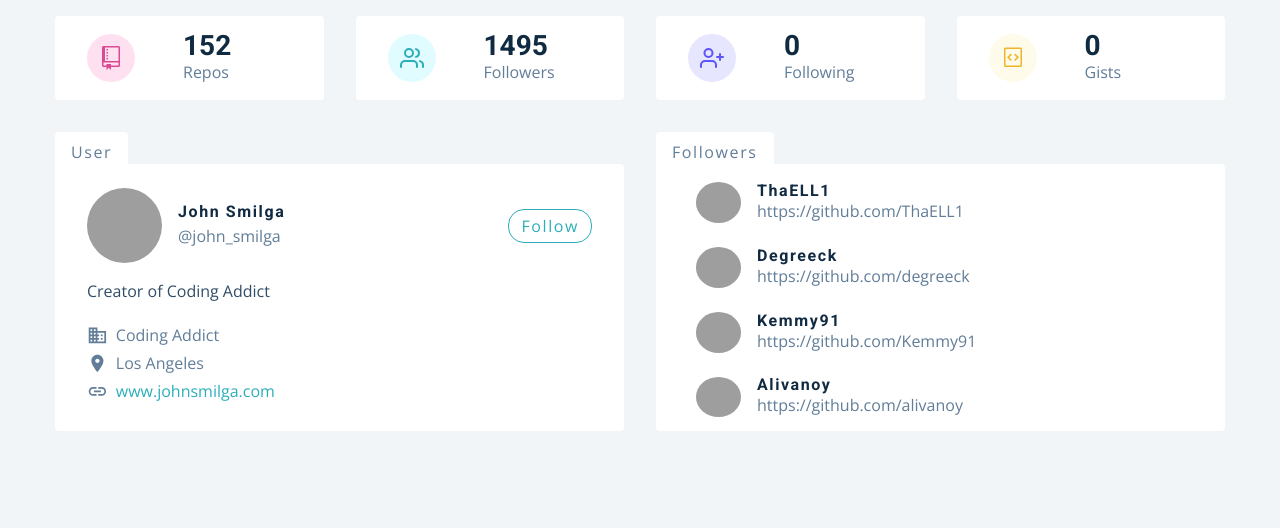
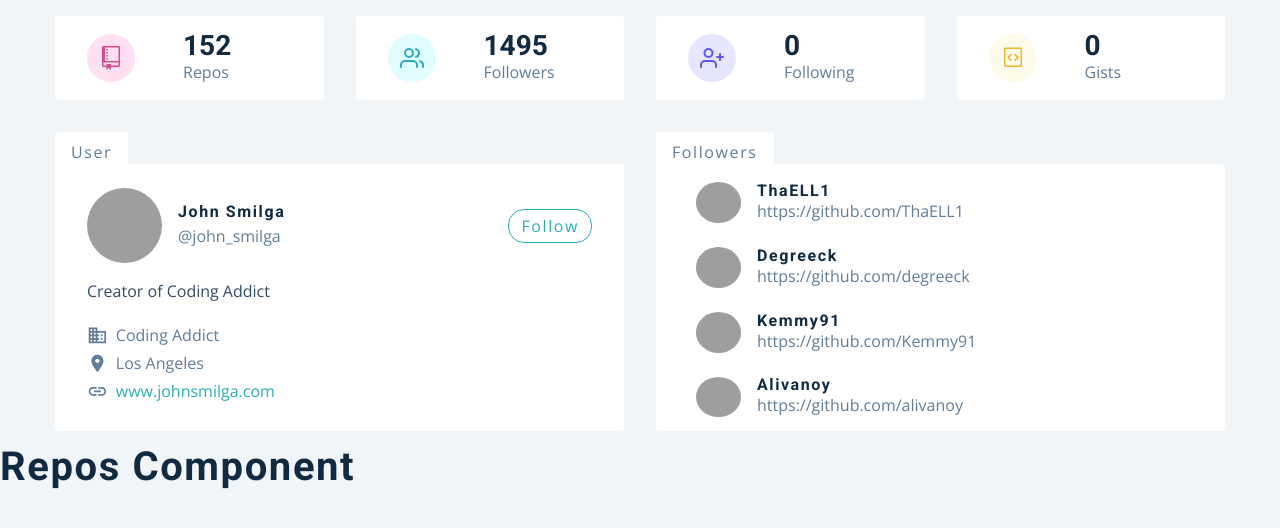
Before and after one commit to iamshahidameen/react-github-users, a React (Create React App) app: page / in a window 1280 px wide. Shown: the top 528 px of the page. Built offline with nearby package versions, Linux system fonts and the light colour scheme; grey boxes are pictures that could not be loaded.

Commit message:
get repos in Repos component through useContext API

```diff
--- a/src/components/Followers.js
+++ b/src/components/Followers.js
@@ -4,7 +4,6 @@ import styled from 'styled-components';
 
 const Followers = () => {
   const { followers } = React.useContext(GithubContext);
-  console.log(followers);
   return (
     <Wrapper>
       <div className="followers">
--- a/src/components/Info.js
+++ b/src/components/Info.js
@@ -7,7 +7,6 @@ import { FiUsers, FiUserPlus } from 'react-icons/fi';
 const UserInfo = () => {
   const { githubUser } = React.useContext(GithubContext);
   const { public_repos, followers, following, public_gists } = githubUser;
-  console.log(public_repos);
 
   const items = [
     {
--- a/src/components/Repos.js
+++ b/src/components/Repos.js
@@ -3,6 +3,8 @@ import styled from 'styled-components';
 import { GithubContext } from '../context/context';
 import { ExampleChart, Pie3D, Column3D, Bar3D, Doughnut2D } from './Charts';
 const Repos = () => {
+  const { repos } = React.useContext(GithubContext);
+  console.log(repos);
   return <h2>repos component</h2>;
 };
 
--- a/src/pages/Dashboard.js
+++ b/src/pages/Dashboard.js
@@ -9,7 +9,7 @@ const Dashboard = () => {
       {/* <Search /> */}
       <Info />
       <User />
-      {/* <Repos /> */}
+      <Repos />
     </main>
   );
 };
```
